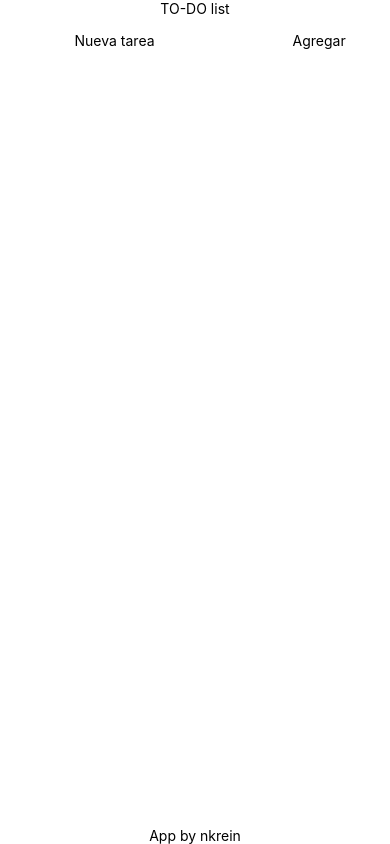
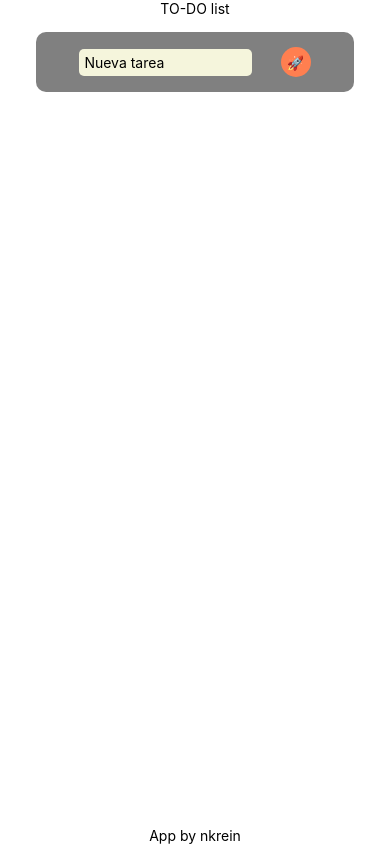
Before and after one commit to NKrein/native-ecomm, a React Native app: screen / in a window 390 px wide. Built offline with nearby package versions, Linux system fonts and the light colour scheme.

Commit message:
Component split + Some styles

```diff
--- a/App.js
+++ b/App.js
@@ -1,17 +1,19 @@
-import { FlatList, Pressable, StatusBar, StyleSheet, Text, TextInput, View } from 'react-native';
+import { StatusBar, StyleSheet, Text, View } from 'react-native';
 import Constants from "expo-constants"
 import { useState } from 'react';
+import InputCard from './components/InputCard';
+import List from './components/List';
 
 export default function App() {
   const [list, setList] = useState([])
-  const [inputValue, setInputValue] = useState('')
+
 
   const handleRemove = (id) => {
     const updatedArray = list.filter(item => item.id !== id)
     setList(updatedArray)
   }
 
-  const handleAdd = () => {
+  const handleAdd = (inputValue) => {
     const newItem = {
       id: Date.now(),
       task: inputValue,
@@ -26,23 +28,8 @@ export default function App() {
       <StatusBar />
       <View style={styles.main}>
         <Text>TO-DO list</Text>
-        <View style={styles.card}>
-          <TextInput placeholder='Nueva tarea' onChangeText={(value) => setInputValue(value)} />
-          <Pressable onPress={handleAdd}>
-            <Text>Agregar</Text>
-          </Pressable>
-        </View>
-        <FlatList
-          data={list}
-          renderItem={({ item }) => (
-            <View>
-              <Text style={styles.card}>{item.task}</Text>
-              <Pressable onPress={() => handleRemove(item.id) }>
-                <Text>Borrar</Text>
-              </Pressable>
-            </View>
-          )}
-          keyExtractor={item => item.id} />
+        <InputCard handleAdd={handleAdd} />
+        <List list={list} handleRemove={handleRemove} />
         <Text>App by nkrein</Text>
       </View>
     </View>
@@ -61,13 +48,5 @@ const styles = StyleSheet.create({
     flex: 1,
     alignItems: 'center',
     justifyContent: 'space-between',
-  },
-  card: {
-    flexDirection: 'row',
-    flexWrap: 'nowrap',
-    justifyContent: 'space-evenly',
-    alignItems: 'center',
-    width: '80%',
-    margin: 15
-  },
+  }
 });
--- /dev/null
+++ b/components/InputCard.js
@@ -0,0 +1,46 @@
+import { useState } from "react"
+import { Pressable, Text, TextInput, View, StyleSheet } from "react-native"
+
+const InputCard = ({ handleAdd }) => {
+  const [inputValue, setInputValue] = useState('')
+
+  return (
+    <View style={styles.container}>
+      <TextInput style={styles.input} placeholder='Nueva tarea' onChangeText={(value) => setInputValue(value)} />
+      <Pressable style={styles.button} onPress={() => handleAdd(inputValue)}>
+        <Text>🚀</Text>
+      </Pressable>
+    </View>
+  )
+}
+
+const styles = StyleSheet.create({
+  container: {
+    flexDirection: 'row',
+    flexWrap: 'nowrap',
+    justifyContent: 'space-evenly',
+    alignItems: 'center',
+    width: '100%',
+    margin: 15,
+    padding: 15,
+    backgroundColor: 'gray',
+    borderRadius: 10
+  },
+  button: {
+    justifyContent: 'center',
+    alignItems: 'center',
+    backgroundColor: 'coral',
+    borderRadius: '50%',
+    width: 30,
+    height: 30
+  },
+  input : {
+    backgroundColor: 'beige',
+    width: '60%',
+    padding: 5,
+    borderRadius: 5
+  }
+});
+
+
+export default InputCard
--- /dev/null
+++ b/components/List.js
@@ -0,0 +1,20 @@
+import React from 'react'
+import { FlatList, StyleSheet } from 'react-native';
+import ListCard from './ListCard';
+
+const List = ({ list, handleRemove }) => {
+  return (
+    <FlatList
+      style={styles.container}
+      data={list}
+      renderItem={({ item }) => <ListCard item={item} handleRemove={handleRemove} />}
+      keyExtractor={item => item.id} />
+  )
+}
+
+const styles = StyleSheet.create({
+  container: {
+    width: '100%'
+  }
+})
+export default List
--- /dev/null
+++ b/components/ListCard.js
@@ -0,0 +1,41 @@
+import React from 'react'
+import { Pressable, StyleSheet, Text, View } from 'react-native';
+
+const ListCard = ({ item, handleRemove }) => {
+  return (
+    <View style={styles.container}>
+      <Text style={styles.text}>{item.task}</Text>
+      <Pressable style={styles.button} onPress={() => handleRemove(item.id)}>
+        <Text>🗑️</Text>
+      </Pressable>
+    </View>
+  )
+}
+
+const styles = StyleSheet.create({
+  container: {
+    flexDirection: 'row',
+    flexWrap: 'nowrap',
+    justifyContent: 'space-evenly',
+    alignItems: 'center',
+    width: '100%',
+    marginBottom: 15,
+    padding: 15,
+    backgroundColor: 'gray',
+    borderRadius: 10,
+  },
+  text: {
+    flex: 1,
+  },
+  button: {
+    justifyContent: 'center',
+    alignItems: 'center',
+    backgroundColor: 'coral',
+    borderRadius: '50%',
+    width: 30,
+    height: 30,
+    marginLeft: 10
+  }
+});
+
+export default ListCard
```
